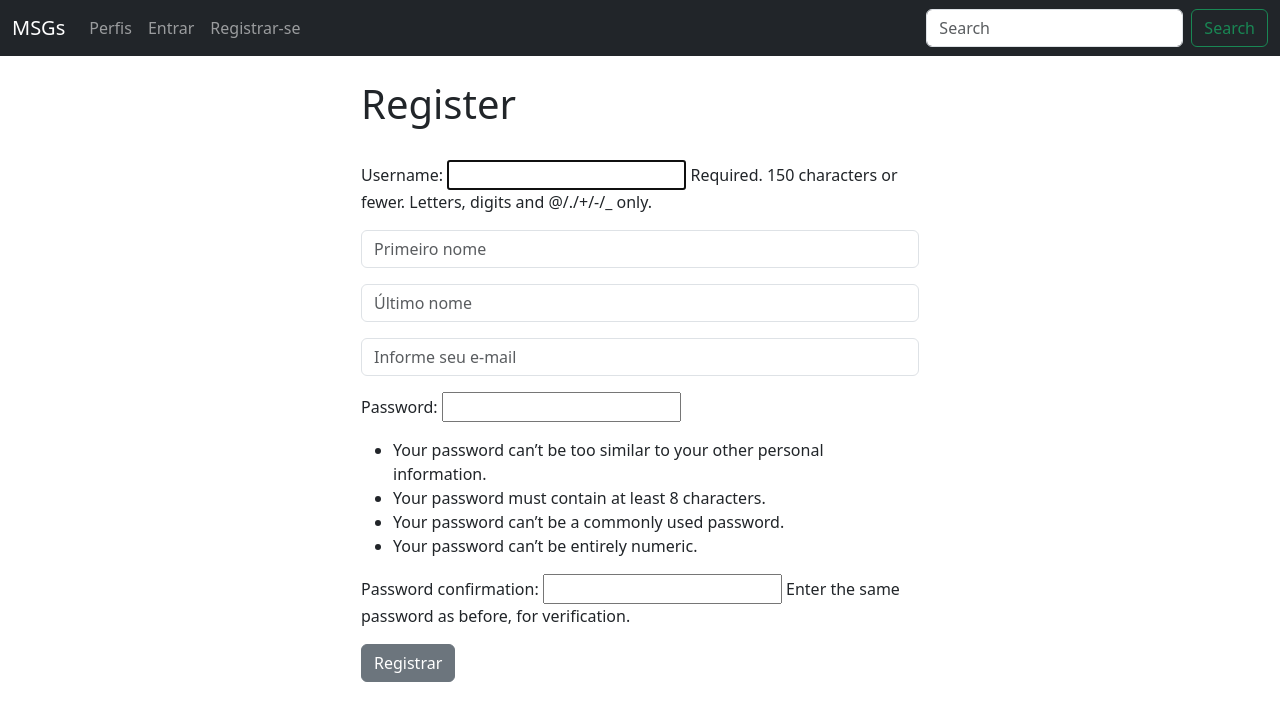
After one commit to odiegofarias/twitter-clone, a Django app: page /register in a window 1280 px wide. The commit adds this page. Shown: the top 721 px of the page. Run offline with Django 4.2, Linux system fonts and the light colour scheme.

Commit message:
Criado sistema de registro. Precisa ser melhorado.

```diff
--- a/msg/forms.py
+++ b/msg/forms.py
@@ -1,4 +1,6 @@
 from django import forms
+from django.contrib.auth.forms import UserCreationForm
+from django.contrib.auth.models import User
 from .models import Message
 
 
@@ -14,3 +16,13 @@ class MessageForm(forms.ModelForm):
     class Meta:
         model = Message
         exclude = ('user',)
+
+
+class SignupForm(UserCreationForm):
+    email = forms.EmailField(label="", widget=forms.TextInput(attrs={'class': 'form-control', 'placeholder': 'Informe seu e-mail'}))
+    first_name = forms.CharField(label="", max_length=100, widget=forms.TextInput(attrs={'class': 'form-control', 'placeholder': 'Primeiro nome'}))
+    last_name = forms.CharField(label="", max_length=100, widget=forms.TextInput(attrs={'class': 'form-control', 'placeholder': 'Último nome'}))
+
+    class Meta:
+        model = User
+        fields = ('username', 'first_name', 'last_name', 'email', 'password1', 'password2')
--- /dev/null
+++ b/msg/templates/register.html
@@ -0,0 +1,12 @@
+{% extends 'base.html' %}
+
+{% block content %}
+    <div class="col-md-6 offset-md-3">
+        <h1>Register</h1>
+        <br>
+        <form method="POST" action="{% url 'register_page' %}">
+            {% csrf_token %}
+            {{ form.as_p }}
+            <button type="submit" class="btn btn-secondary">Registrar</button>
+        </form>
+{% endblock content %}
--- a/msg/urls.py
+++ b/msg/urls.py
@@ -8,4 +8,5 @@ urlpatterns = [
     path('profile/<int:pk>', views.profile, name='profile'),
     path('login', views.login_page, name='login_page'),
     path('logout', views.logout_page, name='logout_page'),
-]
+    path('register', views.register_page, name='register_page'),
+    ]
--- a/msg/views.py
+++ b/msg/views.py
@@ -1,8 +1,10 @@
 from django.shortcuts import render, redirect
 from django.contrib import messages
 from .models import Profile, Message
-from .forms import MessageForm
+from .forms import MessageForm, SignupForm
 from django.contrib.auth import authenticate, login, logout
+from django.contrib.auth.forms import UserCreationForm
+from django import forms
 
 
 def home(request):
@@ -90,3 +92,25 @@ def logout_page(request):
     messages.success(request, 'Você saiu.')
 
     return redirect('home')
+
+def register_page(request):
+    form = SignupForm()
+
+    if request.method == 'POST':
+        form = SignupForm(request.POST)
+
+        if form.is_valid():
+            form.save()
+            username = form.cleaned_data['username']
+            password = form.cleaned_data['password1']
+            first_name = form.cleaned_data['first_name']
+            last_name = form.cleaned_data['last_name']
+            email = form.cleaned_data['email']
+
+            user = authenticate(username=username, password=password)
+            login(request, user)
+
+            messages.success(request, 'Logou com sucesso.')
+            return redirect('home')
+
+    return render(request, 'register.html', {'form': form})
--- a/templates/navbar.html
+++ b/templates/navbar.html
@@ -22,6 +22,9 @@
             <li class="nav-item">
               <a class="nav-link" href="{% url 'login_page' %}">Entrar</a>
             </li>
+            <li class="nav-item">
+              <a class="nav-link" href="{% url 'register_page' %}">Registrar-se</a>
+            </li>
           {% endif %}
         </ul>
         <form class="d-flex" role="search">
```
